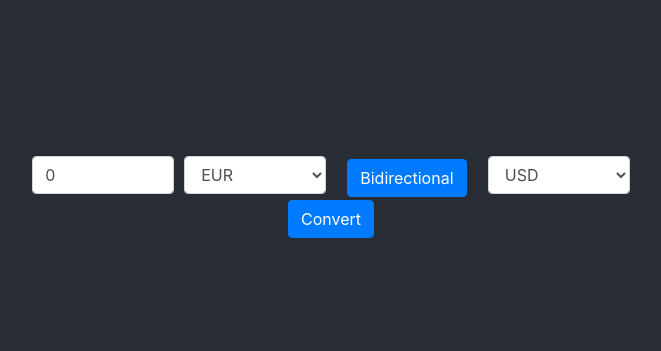
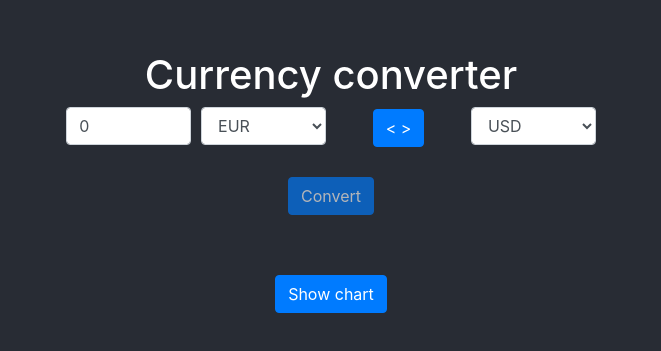
Before and after one commit to STNyame/wbcc-client, a React (Create React App) app: page / in a window 1280 px wide. Shown: the part 203-554 px from the top of the page, without its empty margins (309-970 px from the left). Built offline with nearby package versions, Linux system fonts and the light colour scheme.

Commit message:
add some styling to chart

```diff
--- a/src/App.css
+++ b/src/App.css
@@ -1,10 +1,5 @@
 .App {
   text-align: center;
-}
-
-.App-logo {
-  height: 40vmin;
-  pointer-events: none;
 }
 
 @media (prefers-reduced-motion: no-preference) {
@@ -27,12 +22,3 @@
 .App-link {
   color: #61dafb;
 }
-
-@keyframes App-logo-spin {
-  from {
-    transform: rotate(0deg);
-  }
-  to {
-    transform: rotate(360deg);
-  }
-}
--- a/src/App.js
+++ b/src/App.js
@@ -21,6 +21,7 @@ function App() {
   return (
     <div className="App">
       <header className="App-header">
+        <h1>Currency converter</h1>
         <CurrencyForm data={currencyData} chartData={chartData} />
       </header>
     </div>
--- a/src/apiChartData.json
+++ b/src/apiChartData.json
@@ -6,7 +6,6 @@
     "date": "2021-06-15",
     "rates": {
       "USD": 1.212704,
-      "EUR": 1,
       "GBP": 0.86113,
       "AUD": 1.57708,
       "CAD": 1.476424,
@@ -21,7 +20,6 @@
     "date": "2020-06-15",
     "rates": {
       "USD": 1.133742,
-      "EUR": 1,
       "JPY": 121.842118,
       "GBP": 0.897163,
       "AUD": 1.629384,
--- a/src/components/CurrencyChart/index.js
+++ b/src/components/CurrencyChart/index.js
@@ -19,7 +19,7 @@ export default function CurrencyChart(props) {
   });
 
   return (
-    <div style={{ width: "100%", height: "500px" }}>
+    <div style={{ width: "500px", height: "300px" }}>
       <ResponsiveContainer width="100%" height="100%">
         <BarChart
           width={500}
--- a/src/components/CurrencyForm/index.js
+++ b/src/components/CurrencyForm/index.js
@@ -1,4 +1,4 @@
-import { Col, Form, Button } from "react-bootstrap";
+import { Col, Form, Button, Collapse } from "react-bootstrap";
 import { useEffect, useState } from "react";
 import CurrencyChart from "../CurrencyChart";
 
@@ -8,6 +8,7 @@ export default function CurrencyForm(props) {
   const [currencyTwo, setCurrencyTwo] = useState("USD");
   const [amount, setAmount] = useState(0);
   const [convertAmount, setConvertAmount] = useState({});
+  const [open, setOpen] = useState(false);
 
   const handleConvert = (curOne, curTwo) => {
     const current = (1 / curOne) * amount;
@@ -74,13 +75,15 @@ export default function CurrencyForm(props) {
                 variant="primary"
                 onClick={() => {
                   handleDirection(currencyOne, currencyTwo);
+
+                  amount > 0 &&
                     handleConvert(
                       data.rates[currencyTwo],
                       data.rates[currencyOne]
                     );
                 }}
               >
-                Bidirectional
+                {"< >"}
               </Button>
             </Col>
             <Col>
@@ -102,7 +105,9 @@ export default function CurrencyForm(props) {
             </Col>
           </Form.Row>
           <Button
+            style={{ margin: "30px 0" }}
             variant="primary"
+            disabled={amount <= 0}
             onClick={() =>
               handleConvert(data.rates[currencyOne], data.rates[currencyTwo])
             }
@@ -110,20 +115,38 @@ export default function CurrencyForm(props) {
             Convert
           </Button>
           {convertAmount.converted && (
-            <>
+            <div style={{ textAlign: "left" }}>
               <h5>
                 {amount} {currencyOne}
               </h5>
               <h1>
                 {convertAmount.converted} {currencyTwo}
               </h1>
-            </>
+            </div>
           )}
         </Form>
       </div>
+      <>
+        <Button
+          onClick={() => setOpen(!open)}
+          style={{ margin: "30px 0" }}
+          aria-controls="example-collapse-chart"
+          aria-expanded={open}
+          visible
+        >
+          Show chart
+        </Button>
+        <Collapse in={open}>
+          <div id="example-collapse-chart">
             {data && convertAmount.current && (
-        <CurrencyChart data={props.chartData} amount={convertAmount.current} />
+              <CurrencyChart
+                data={props.chartData}
+                amount={convertAmount.current}
+              />
             )}
+          </div>
+        </Collapse>
+      </>
     </div>
   );
 }
```
Lines whose indentation alone changed are shown as unchanged.
